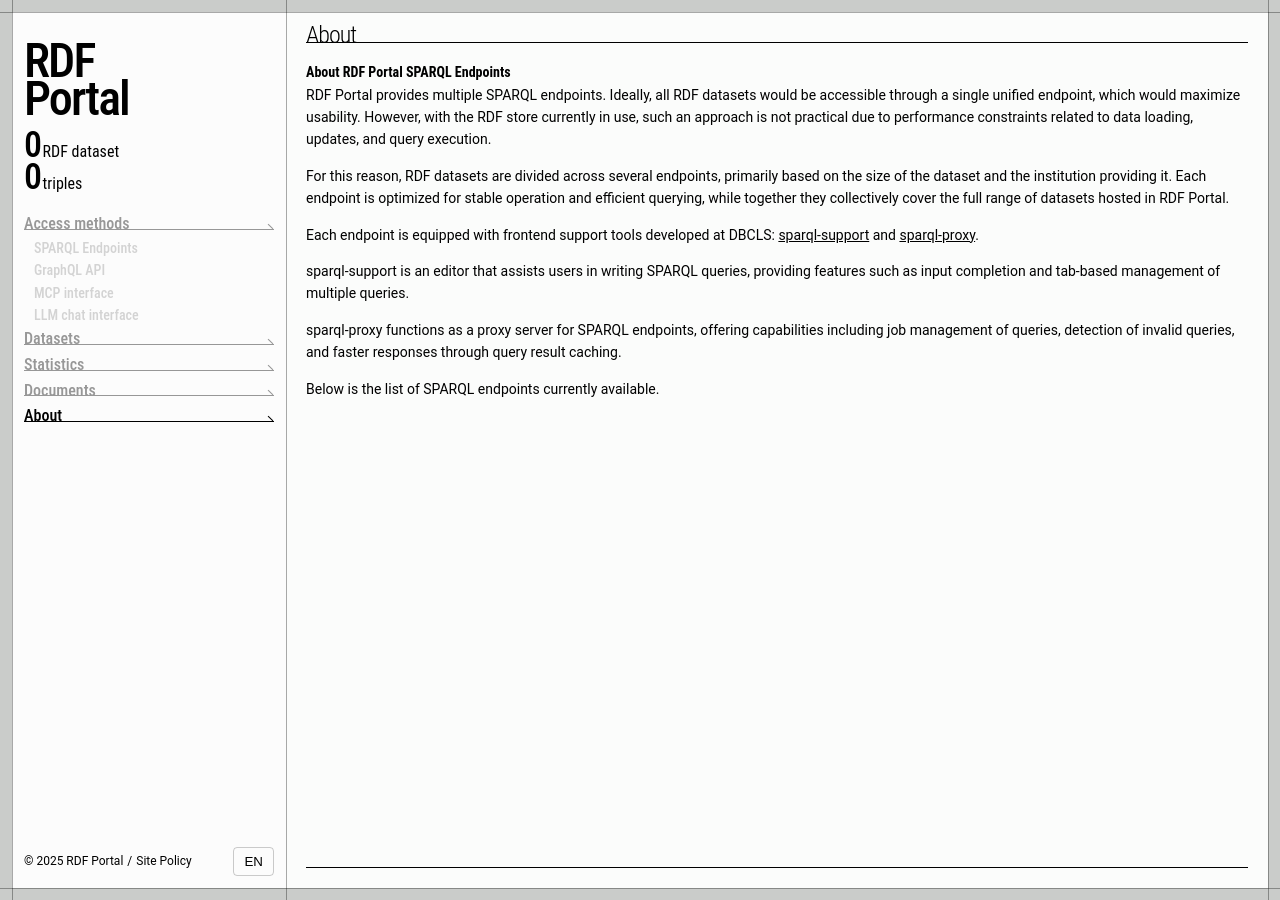
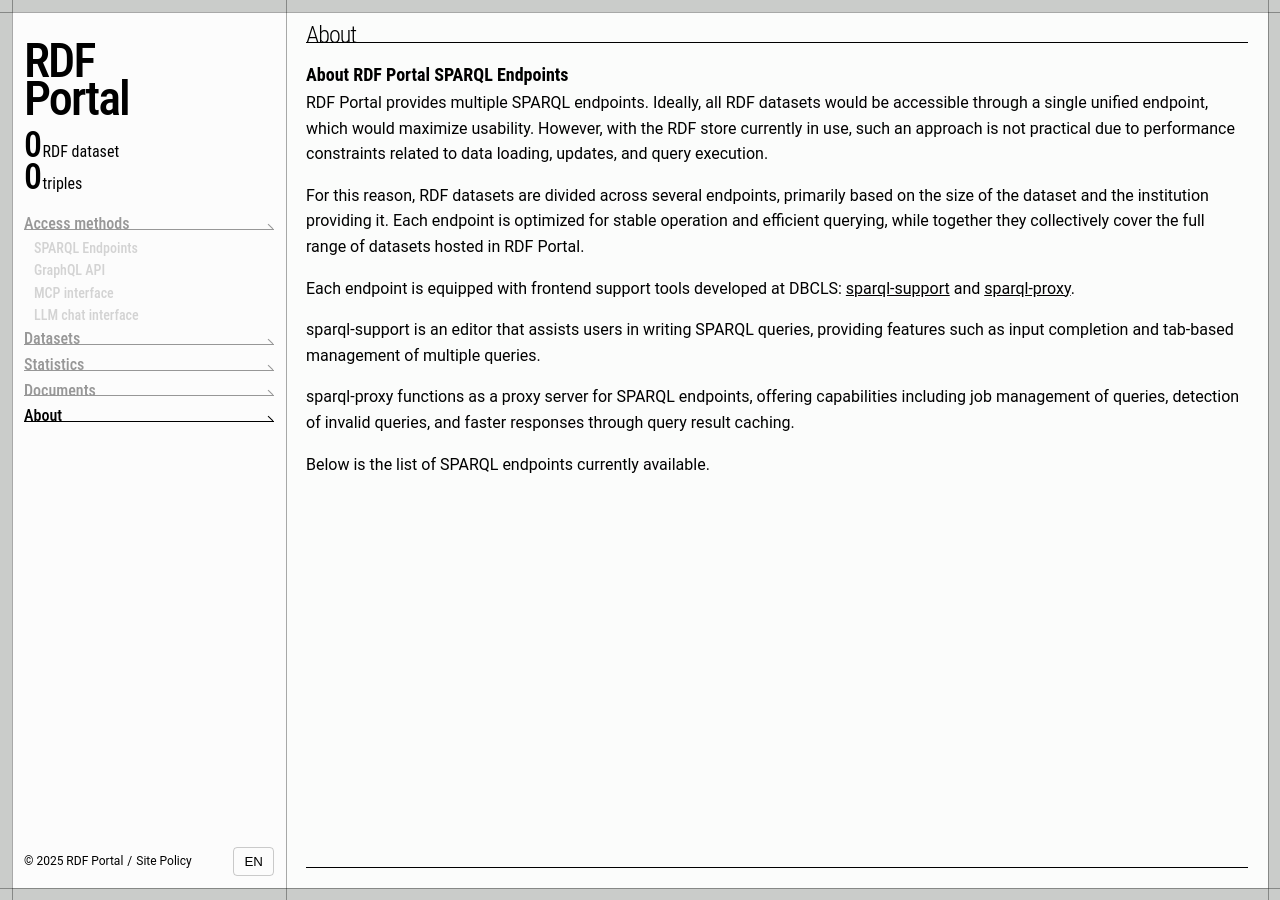
Before and after one commit to rdfportal/website, a Jekyll site: the page built from about.html, in a window 1280 px wide. Built offline with Jekyll 4.4.1, drawn with Linux system fonts in a browser that asks for light colours; some web fonts are replaced.

Commit message:
adjust font size of common page

```diff
--- a/_sass/object/project/_CommonPageView.sass
+++ b/_sass/object/project/_CommonPageView.sass
@@ -60,6 +60,10 @@
 
   > .content
     padding-bottom: 20px
+    h2
+      font-size: 2.4rem
+    h3
+      font-size: 1.8rem
     p
-      font-size: 1.4rem
+      font-size: 1.6rem
       margin-bottom: 1em
```
